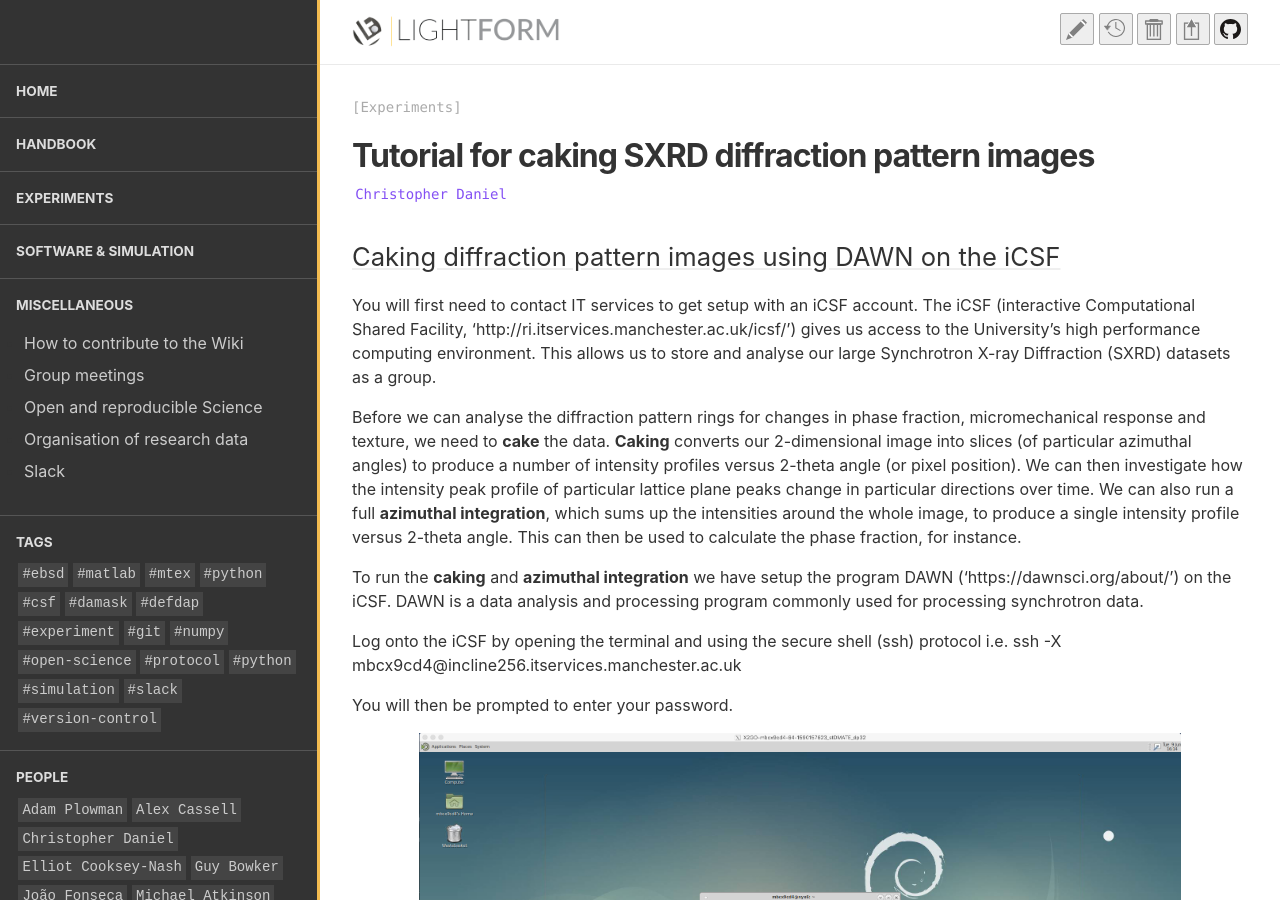
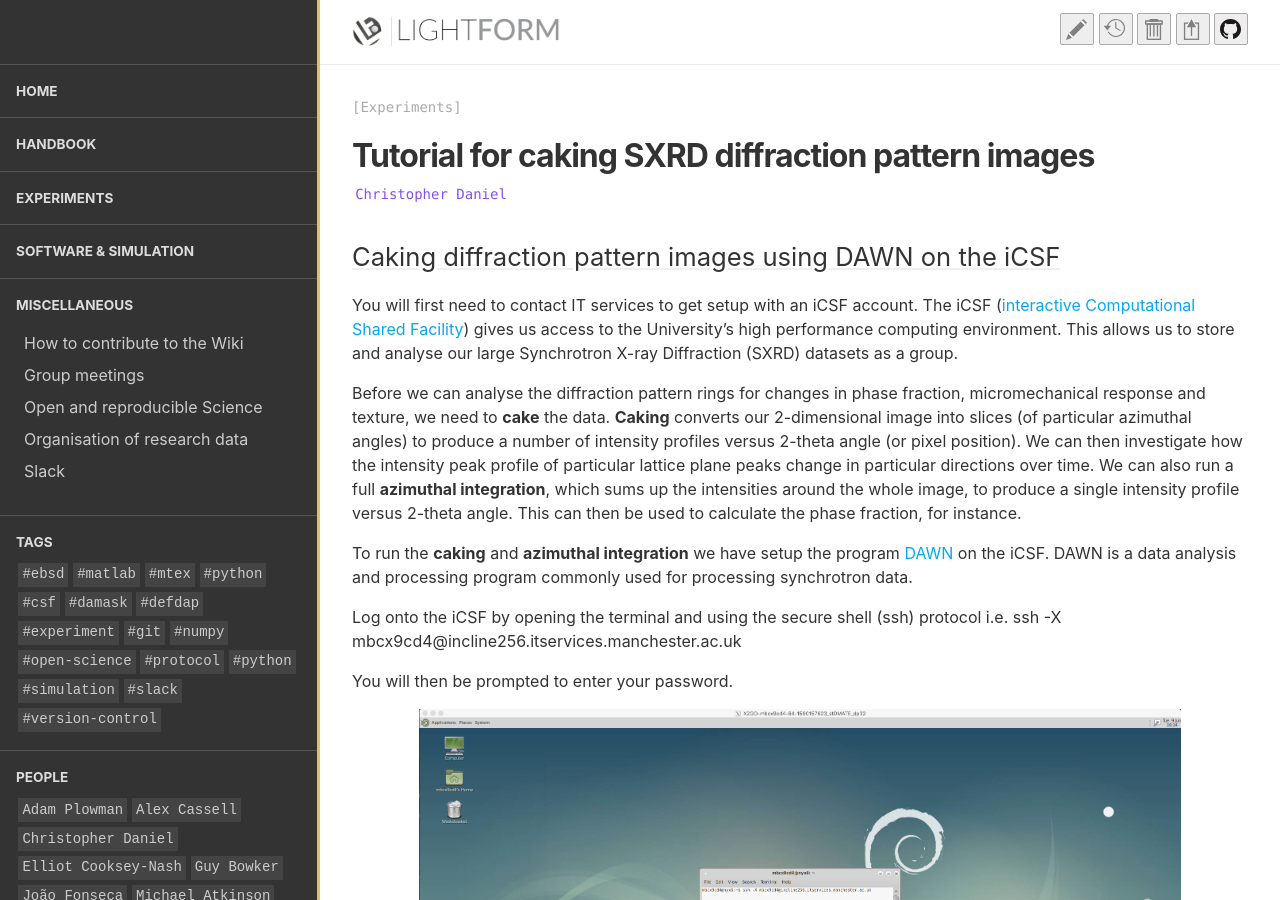
Before and after one commit to LightForm-group/wiki, a Jekyll site: the page built from collections/_tutorials/sxrd-caking.md, in a window 1280 px wide and 900 px high. Built offline with Jekyll 4.4.1, drawn with Linux system fonts in a browser that asks for light colours; nearby versions of some CDN libraries.

Commit message:
Update sxrd-caking.md

```diff
--- a/collections/_tutorials/sxrd-caking.md
+++ b/collections/_tutorials/sxrd-caking.md
@@ -5,11 +5,11 @@
 
 ## Caking diffraction pattern images using DAWN on the iCSF
 
-You will first need to contact IT services to get setup with an iCSF account. The iCSF (interactive Computational Shared Facility, 'http://ri.itservices.manchester.ac.uk/icsf/') gives us access to the University's high performance computing environment. This allows us to store and analyse our large Synchrotron X-ray Diffraction (SXRD) datasets as a group.
+You will first need to contact IT services to get setup with an iCSF account. The iCSF ([interactive Computational Shared Facility](http://ri.itservices.manchester.ac.uk/icsf/)) gives us access to the University's high performance computing environment. This allows us to store and analyse our large Synchrotron X-ray Diffraction (SXRD) datasets as a group.
 
 Before we can analyse the diffraction pattern rings for changes in phase fraction, micromechanical response and texture, we need to **cake** the data. **Caking** converts our 2-dimensional image into slices (of particular azimuthal angles) to produce a number of intensity profiles versus 2-theta angle (or pixel position). We can then investigate how the intensity peak profile of particular lattice plane peaks change in particular directions over time. We can also run a full **azimuthal integration**, which sums up the intensities around the whole image, to produce a single intensity profile versus 2-theta angle. This can then be used to calculate the phase fraction, for instance.
 
-To run the **caking** and **azimuthal integration** we have setup the program DAWN ('https://dawnsci.org/about/') on the iCSF. DAWN is a data analysis and processing program commonly used for processing synchrotron data.
+To run the **caking** and **azimuthal integration** we have setup the program [DAWN](https://dawnsci.org/about/) on the iCSF. DAWN is a data analysis and processing program commonly used for processing synchrotron data.
 
 Log onto the iCSF by opening the terminal and using the secure shell (ssh) protocol i.e. ssh -X mbcx9cd4@incline256.itservices.manchester.ac.uk
 
```
